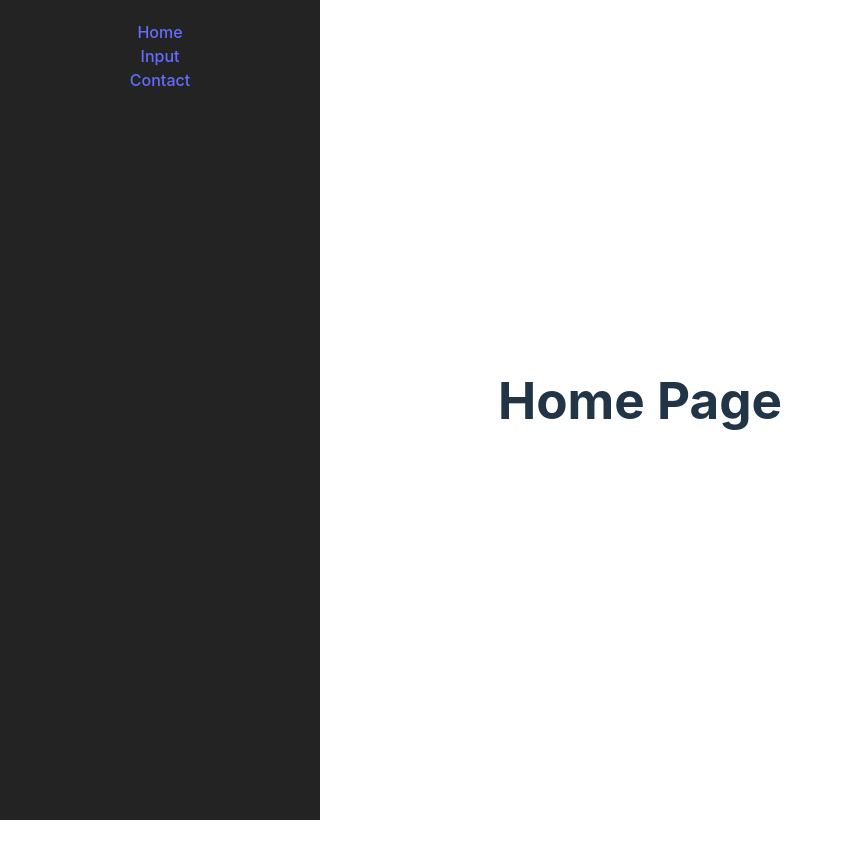
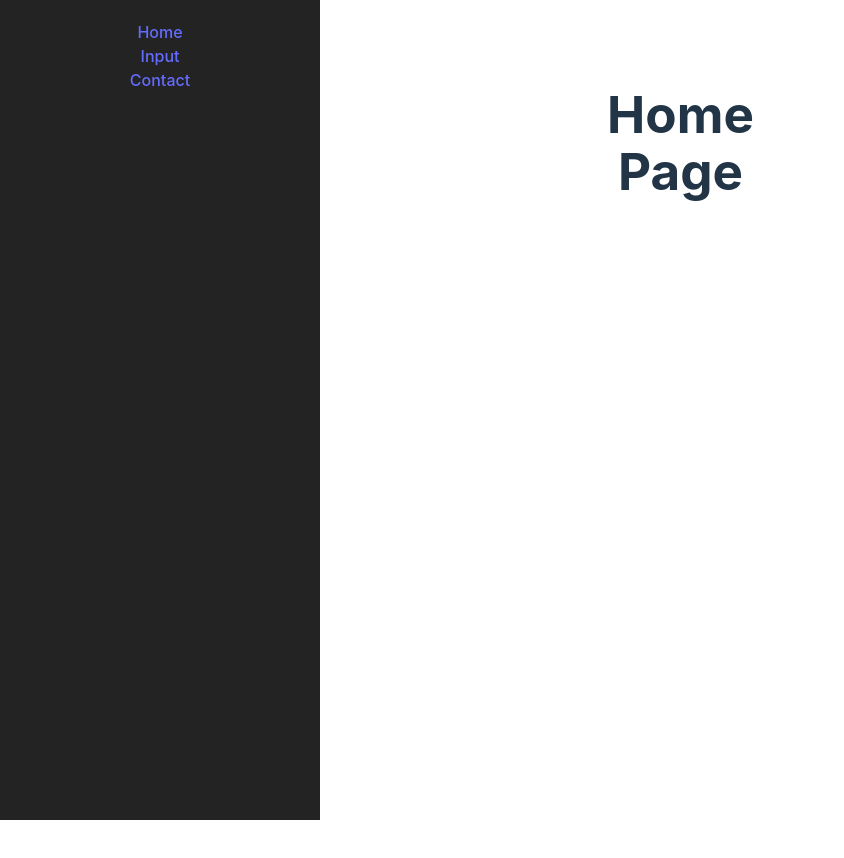
Before and after one commit to Sunsonni/LLM-Tester, a React (Vite) app in the folder LLM-client/: page / in a window 1280 px wide. Shown: the top 858 px of the page, without its empty margins (0-844 px from the left). Before the commit the page ends 800 px from the top, so only its background shows below. Built offline with nearby package versions, Linux system fonts and the light colour scheme.

Commit message:
fixing margins

```diff
--- a/LLM-client/src/App.css
+++ b/LLM-client/src/App.css
@@ -42,6 +42,31 @@
 }
 
 .sideNav{
-  height: 100%;  width: 25%;  position: fixed; z-index: 1; top: 0; left: 0; background-color:#232323;
-  transition: .5s ease; overflow-x: hidden; padding-top: 20px; display: flex; flex-direction: column; align-items: center;
+  height: 100%;
+  width: 25%;
+  position: fixed;
+  z-index: 1;
+  top: 0;
+  left: 0;
+  background-color:#232323;
+  transition: .5s ease;
+  overflow-x: hidden;
+  padding-top: 20px;
+  display: flex;
+  flex-direction: column;
+  align-items: center;
 }
+
+.layout {
+  display: flex;
+  height: 100vh;
+}
+
+.content {
+  margin-left: 25%;
+  padding: 20px;
+  flex: 1;
+  overflow-y: auto;
+  background-color: white;
+  height: 100vh;
+}
--- a/LLM-client/src/App.jsx
+++ b/LLM-client/src/App.jsx
@@ -8,14 +8,14 @@ import GeminiTextInput from './Components/GeminiTextInput'
 import { Outlet, useLocation } from 'react-router-dom'
 
 function App() {
-  const location = useLocation();
-  const [count, setCount] = useState(0)
+  return (
+    <div className='layout'>
+    <SideNav />
 
-  return (
-    <>
-    <SideNav />
-    <Outlet/>
-   </>
+    <div className='content'>
+      <Outlet/>
+    </div>
+   </div>
   )
 }
 
--- a/LLM-client/src/Components/navBar/navBar.jsx
+++ b/LLM-client/src/Components/navBar/navBar.jsx
@@ -1,7 +1,7 @@
 import React from 'react';
 import '../../App.css';
 
-const SideNav = (props)=> {
+const SideNav = (props) => {
 return(
     <div className="sideNav">
         <a href="/">Home</a>
```
